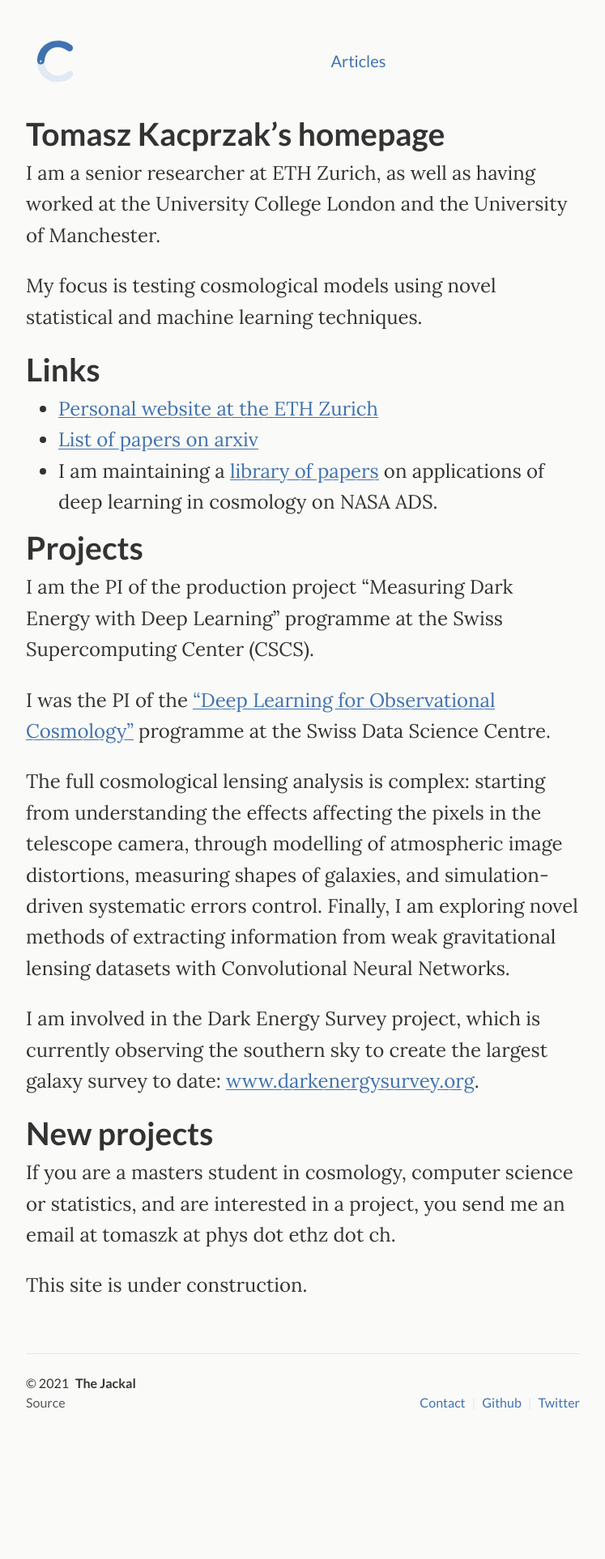
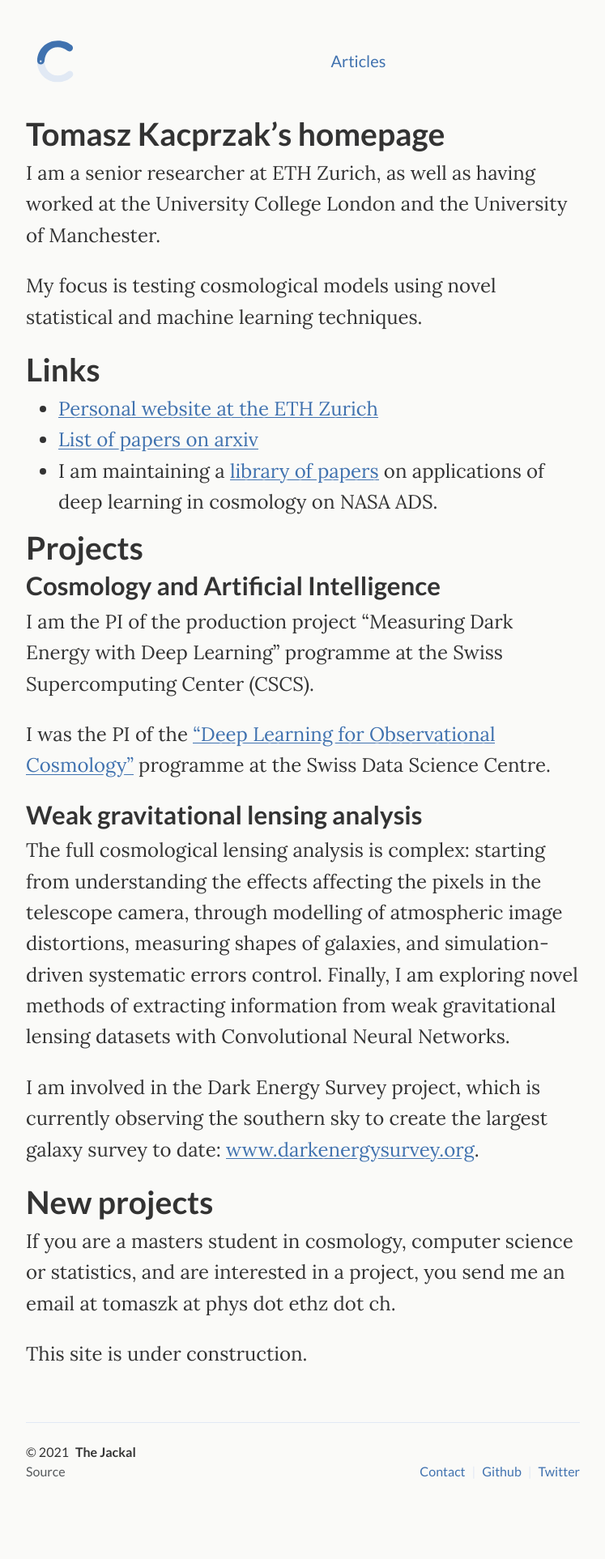
Before and after one commit to tomaszkacprzak/tomaszkacprzak.github.io, a Jekyll site: the page built from index.md, in a window 1280 px wide. Shown: the whole page at 81% size, without its empty margins (266-1013 px from the left). Built offline with Jekyll 4.4.1, drawn with Linux system fonts in a browser that asks for light colours; before the commit the page ends 1840 px from its top, so only the background shows below that.

Commit message:
Update index.md

```diff
--- a/index.md
+++ b/index.md
@@ -21,14 +21,17 @@ My focus is testing cosmological models using novel statistical and machine lear
 
 # Projects
 
+## Cosmology and Artificial Intelligence
+
 I am the PI of the production project "Measuring Dark Energy with Deep Learning" programme at the Swiss Supercomputing Center (CSCS).
 
 I was the PI of the ["Deep Learning for Observational Cosmology"](https://datascience.ch/project/deep-learning-for-observational-cosmology-dloc/) programme at the Swiss Data Science Centre.
 
+## Weak gravitational lensing analysis
+
 The full cosmological lensing analysis is complex: starting from understanding the effects affecting the pixels in the telescope camera, through modelling of atmospheric image distortions, measuring shapes of galaxies, and simulation-driven systematic errors control. Finally, I am exploring novel methods of extracting information from weak gravitational lensing datasets with Convolutional Neural Networks.
 
 I am involved in the Dark Energy Survey project, which is currently observing the southern sky to create the largest galaxy survey to date: [www.darkenergysurvey.org](www.darkenergysurvey.org).
-
 
 
 # New projects
```
